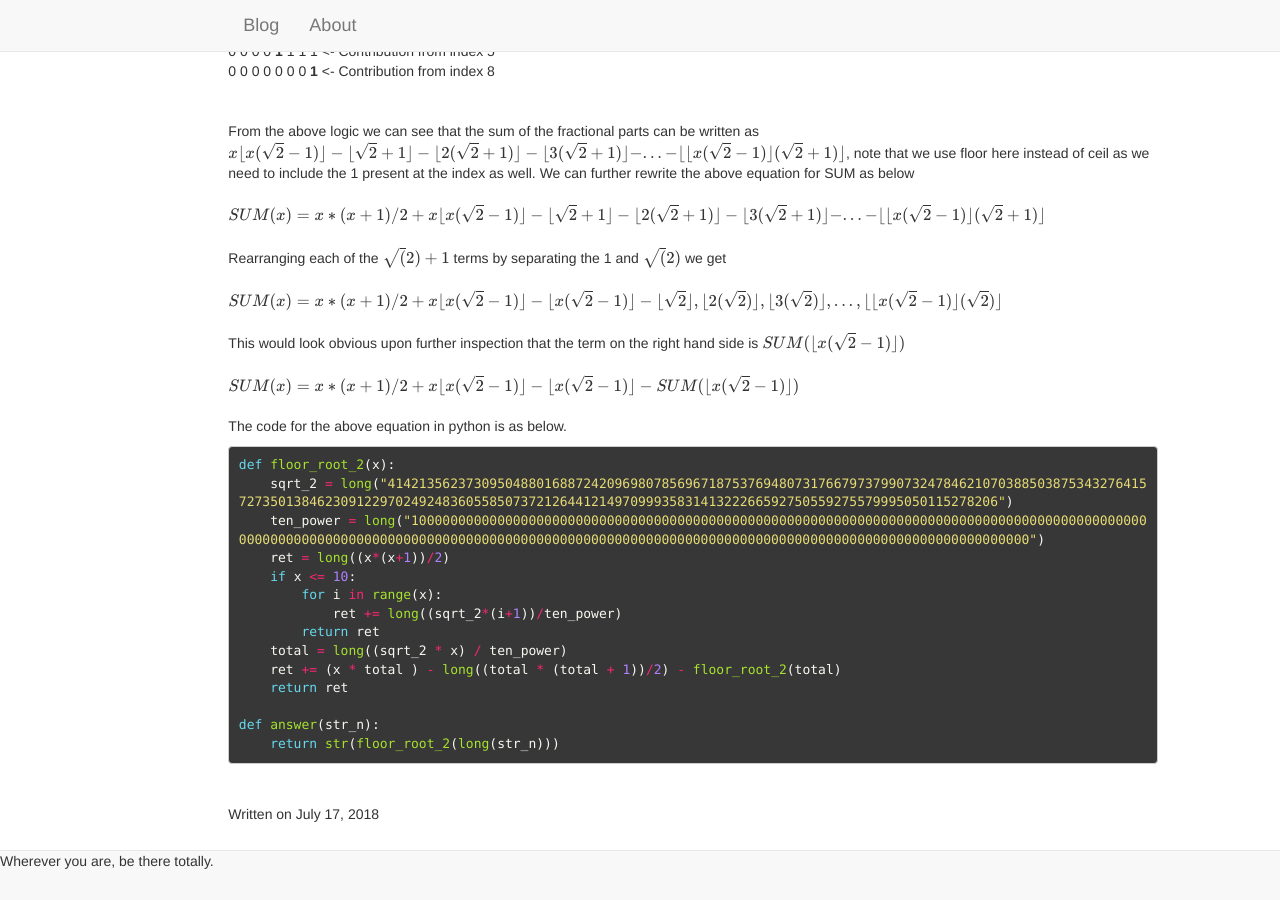
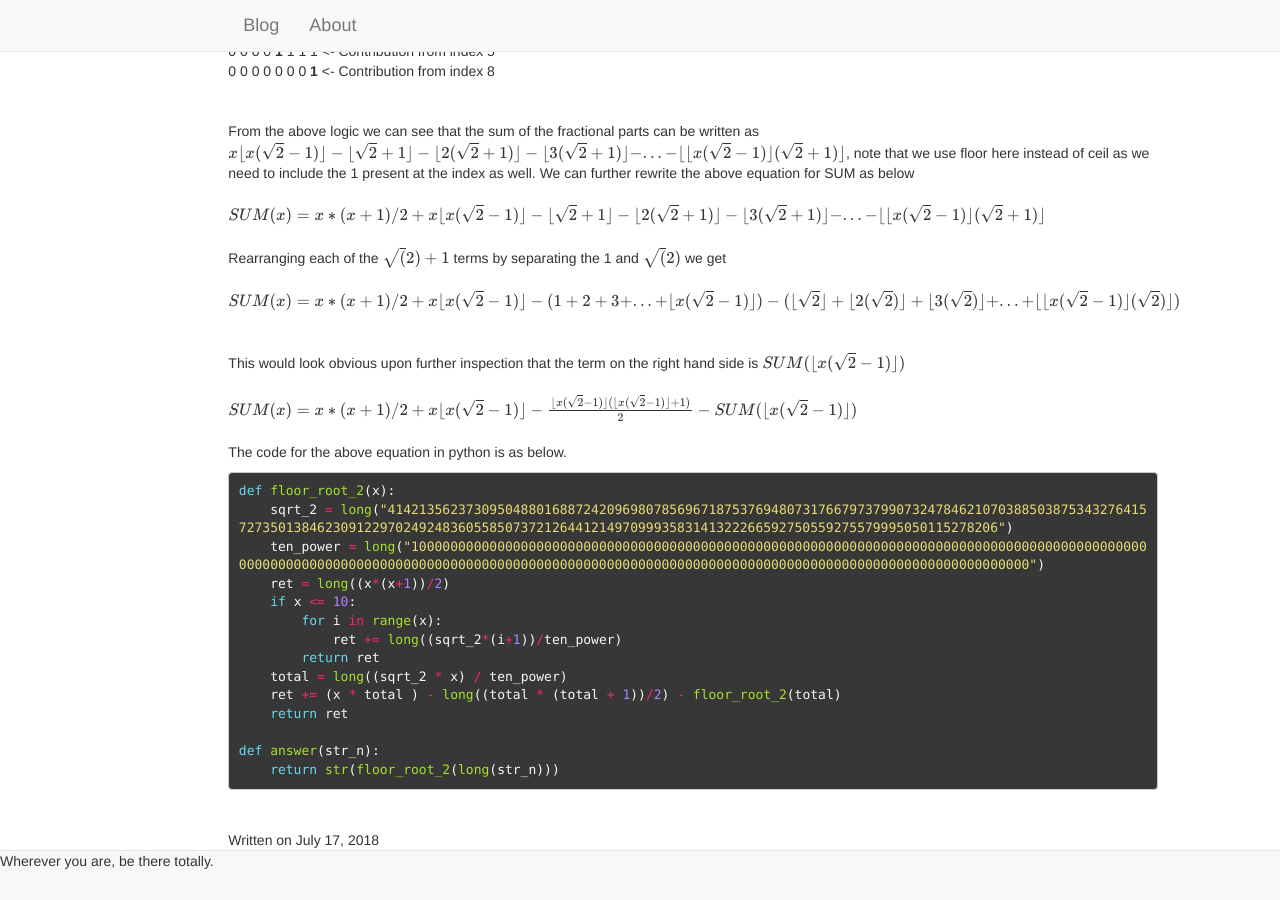
Before and after one commit to surajshetiya/surajshetiya.github.io, a Jekyll site: the page built from _posts/2018-07-17-Google-foobar.md, in a window 1280 px wide and 900 px high, scrolled down 19840 px. Built offline with Jekyll 4.4.1, drawn with Linux system fonts in a browser that asks for light colours; formulas are drawn with MathJax 3; before the commit the page ends 20714 px from its top, so only the background shows below that.

````diff
--- a/_posts/2018-07-17-Google-foobar.md
+++ b/_posts/2018-07-17-Google-foobar.md
@@ -892,9 +892,9 @@
 $$SUM(x) = x*(x+1)/2 + x\lfloor{x(\sqrt{2}-1)}\rfloor - \lfloor{\sqrt{2}+1}\rfloor - \lfloor{2(\sqrt{2}+1)}\rfloor - \lfloor{3(\sqrt{2}+1)}\rfloor - ... - \lfloor{\lfloor{x(\sqrt{2}-1)}\rfloor(\sqrt{2}+1)}\rfloor$$<br/>
 <br/>
 Rearranging each of the $$\sqrt(2)+1$$ terms by separating the 1 and $$\sqrt(2)$$ we get <br/><br/>
-$$SUM(x) = x*(x+1)/2 + x\lfloor{x(\sqrt{2}-1)}\rfloor - \lfloor{x(\sqrt{2}-1)}\rfloor - \lfloor{\sqrt{2}}\rfloor, \lfloor{2(\sqrt{2})}\rfloor, \lfloor{3(\sqrt{2})}\rfloor, ... , \lfloor{\lfloor{x(\sqrt{2}-1)}\rfloor(\sqrt{2})}\rfloor$$<br/><br/>
+$$SUM(x) = x*(x+1)/2 + x\lfloor{x(\sqrt{2}-1)}\rfloor - (1 + 2 + 3 + ... + \lfloor{x(\sqrt{2}-1)}\rfloor) - (\lfloor{\sqrt{2}}\rfloor + \lfloor{2(\sqrt{2})}\rfloor + \lfloor{3(\sqrt{2})}\rfloor + ... + \lfloor{\lfloor{x(\sqrt{2}-1)}\rfloor(\sqrt{2})}\rfloor)$$<br/><br/>
 This would look obvious upon further inspection that the term on the right hand side is $$SUM(\lfloor{x(\sqrt{2}-1)}\rfloor)$$<br/><br/>
-$$SUM(x) = x*(x+1)/2 + x\lfloor{x(\sqrt{2}-1)}\rfloor - \lfloor{x(\sqrt{2}-1)}\rfloor - SUM(\lfloor{x(\sqrt{2}-1)}\rfloor)$$ <br/><br/>
+$$SUM(x) = x*(x+1)/2 + x\lfloor{x(\sqrt{2}-1)}\rfloor - \frac{\lfloor{x(\sqrt{2}-1)}\rfloor(\lfloor{x(\sqrt{2}-1)}\rfloor + 1)}{2} - SUM(\lfloor{x(\sqrt{2}-1)}\rfloor)$$ <br/><br/>
 The code for the above equation in python is as below.<br/>
 ```python
 def floor_root_2(x):
````
